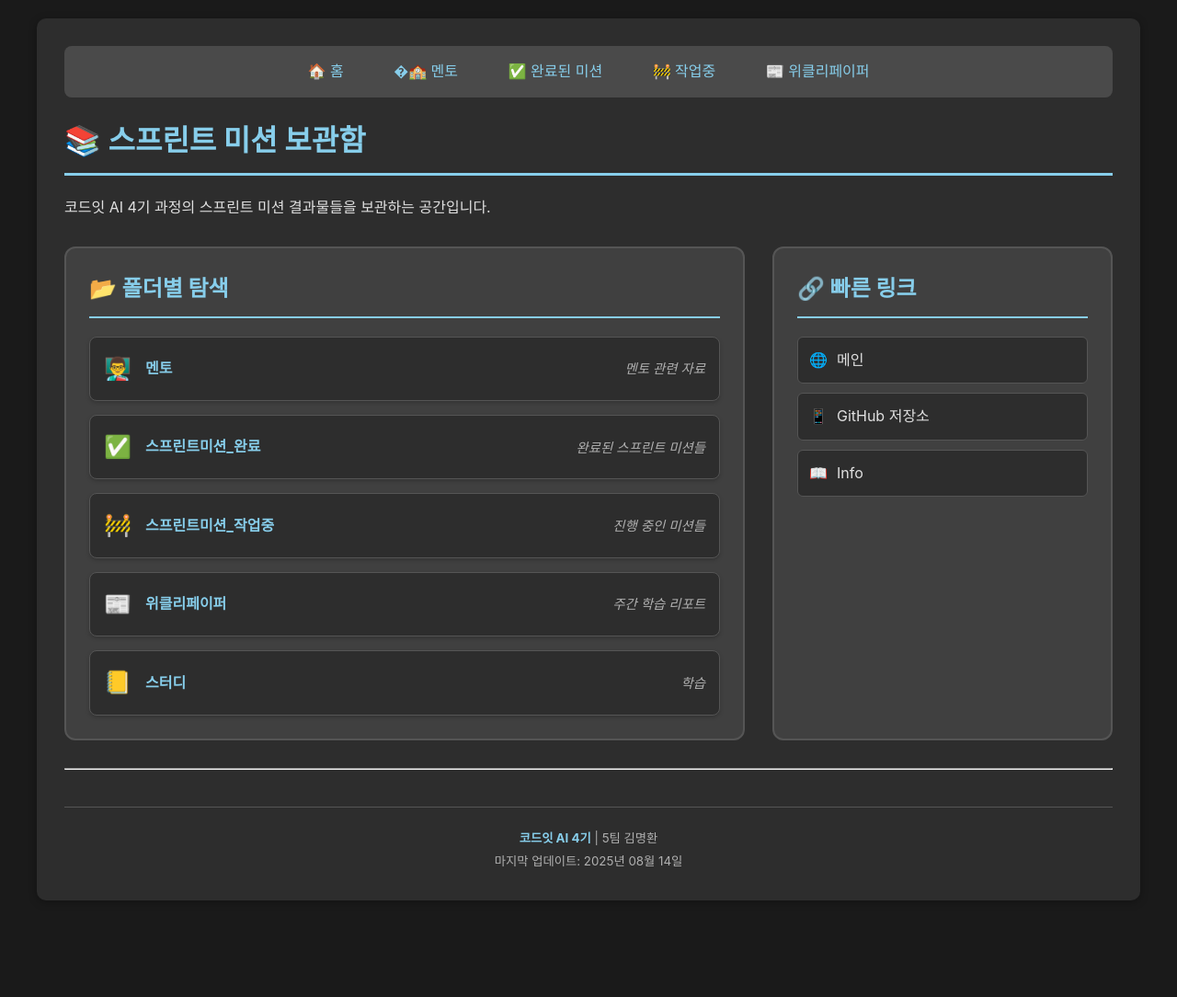
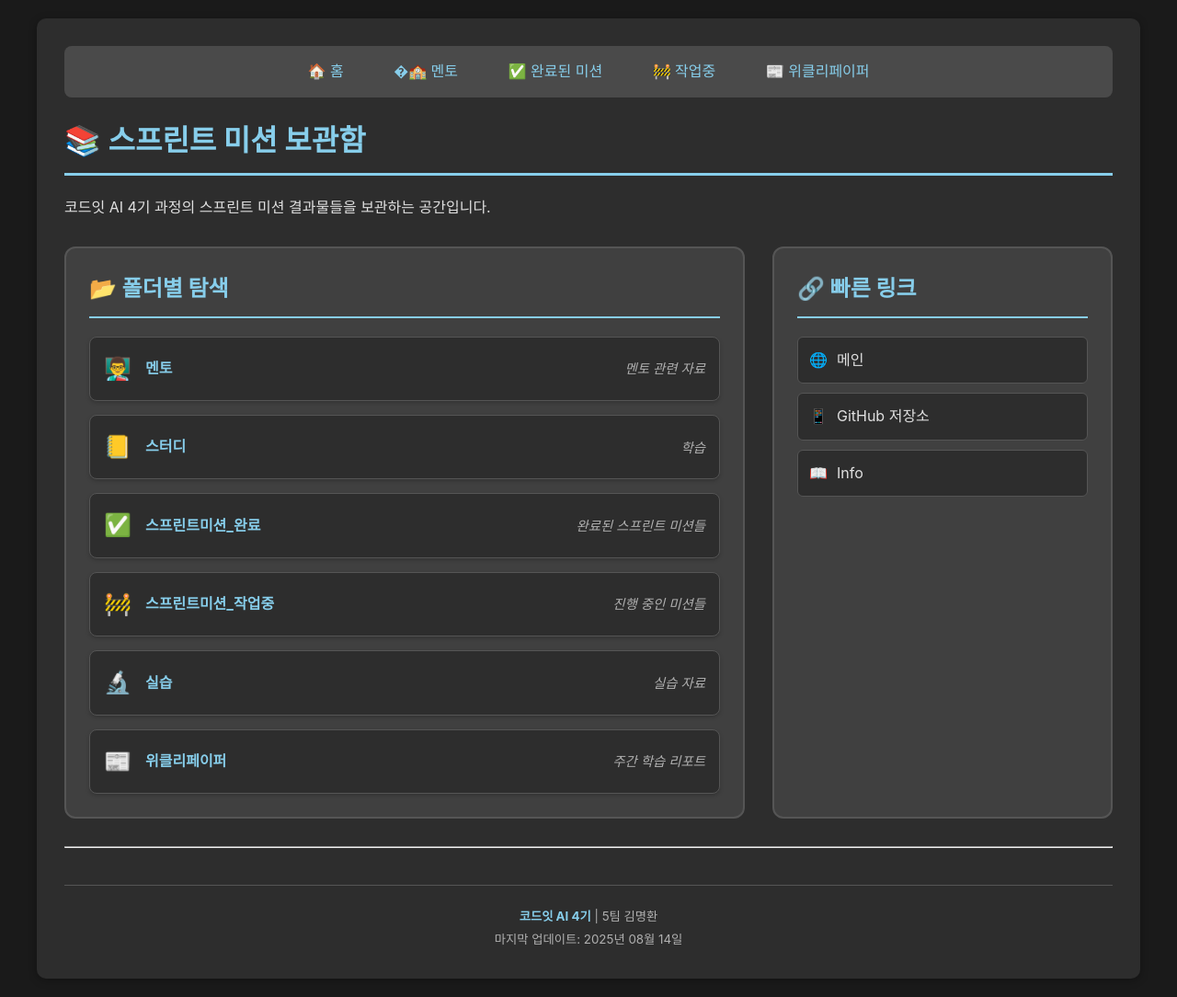
Before and after one commit to c0z0c/sprint_mission, a Jekyll site: the page built from index.md, in a window 1280 px wide. Shown: the whole page at 92% size. Built offline with Jekyll 4.4.1, drawn with Linux system fonts in a browser that asks for light colours; before the commit the page ends 999 px from its top, so only the background shows below that.

Commit message:
동적폴더

```diff
--- a/index.md
+++ b/index.md
@@ -15,36 +15,64 @@ pragma: no-cache
   <div class="section-card">
     <h2>📂 폴더별 탐색</h2>
     <div class="folder-links">
-      <a href="{{ site.baseurl }}/멘토/" class="folder-link">
-        <span class="folder-icon">👨‍🏫</span>
-        <span class="folder-name">멘토</span>
-        <span class="folder-desc">멘토 관련 자료</span>
-      </a>
+      {% assign folder_set = "" | split: "" %}
+      {% assign folder_icons = "멘토:👨‍🏫,스프린트미션_완료:✅,스프린트미션_작업중:🚧,위클리페이퍼:📰,스터디:📒,실습:🔬,백업:💾" | split: "," %}
+      {% assign folder_descs = "멘토:멘토 관련 자료,스프린트미션_완료:완료된 스프린트 미션들,스프린트미션_작업중:진행 중인 미션들,위클리페이퍼:주간 학습 리포트,스터디:학습,실습:실습 자료,백업:백업 파일들" | split: "," %}
 
-      <a href="{{ site.baseurl }}/스프린트미션_완료/" class="folder-link">
-        <span class="folder-icon">✅</span>
-        <span class="folder-name">스프린트미션_완료</span>
-        <span class="folder-desc">완료된 스프린트 미션들</span>
-      </a>
+      <!-- 정적 파일에서 폴더 추출 -->
+      {% for file in site.static_files %}
+        {% assign path_parts = file.path | split: '/' %}
+        {% if path_parts.size > 1 %}
+          {% assign folder = path_parts[0] %}
+          {% unless folder_set contains folder or folder == '' or folder contains '.' or folder == 'assets' or folder == '_layouts' %}
+            {% assign folder_set = folder_set | push: folder %}
+          {% endunless %}
+        {% endif %}
+      {% endfor %}
 
-      <a href="{{ site.baseurl }}/스프린트미션_작업중/" class="folder-link">
-        <span class="folder-icon">🚧</span>
-        <span class="folder-name">스프린트미션_작업중</span>
-        <span class="folder-desc">진행 중인 미션들</span>
-      </a>
+      <!-- 페이지에서 폴더 추출 -->
+      {% for page in site.pages %}
+        {% assign path_parts = page.path | split: '/' %}
+        {% if path_parts.size > 1 %}
+          {% assign folder = path_parts[0] %}
+          {% unless folder_set contains folder or folder == '' or folder contains '.' or folder == 'assets' or folder == '_layouts' %}
+            {% assign folder_set = folder_set | push: folder %}
+          {% endunless %}
+        {% endif %}
+      {% endfor %}
 
-      <a href="{{ site.baseurl }}/위클리페이퍼/" class="folder-link">
-        <span class="folder-icon">📰</span>
-        <span class="folder-name">위클리페이퍼</span>
-        <span class="folder-desc">주간 학습 리포트</span>
-      </a>
+      <!-- 폴더 목록 출력 -->
+      {% assign sorted_folders = folder_set | sort %}
+      {% for folder in sorted_folders %}
+        {% assign folder_icon = "📁" %}
+        {% assign folder_desc = "" %}
 
-      <a href="{{ site.baseurl }}/스터디/" class="folder-link">
-        <span class="folder-icon">📒</span>
-        <span class="folder-name">스터디</span>
-        <span class="folder-desc">학습</span>
-      </a>
+        <!-- 아이콘 찾기 -->
+        {% for icon_pair in folder_icons %}
+          {% assign icon_parts = icon_pair | split: ":" %}
+          {% if icon_parts[0] == folder %}
+            {% assign folder_icon = icon_parts[1] %}
+            {% break %}
+          {% endif %}
+        {% endfor %}
 
+        <!-- 설명 찾기 -->
+        {% for desc_pair in folder_descs %}
+          {% assign desc_parts = desc_pair | split: ":" %}
+          {% if desc_parts[0] == folder %}
+            {% assign folder_desc = desc_parts[1] %}
+            {% break %}
+          {% endif %}
+        {% endfor %}
+
+        <a href="{{ site.baseurl }}/{{ folder }}/" class="folder-link">
+          <span class="folder-icon">{{ folder_icon }}</span>
+          <span class="folder-name">{{ folder }}</span>
+          {% if folder_desc != "" %}
+            <span class="folder-desc">{{ folder_desc }}</span>
+          {% endif %}
+        </a>
+      {% endfor %}
     </div>
   </div>
 
```
